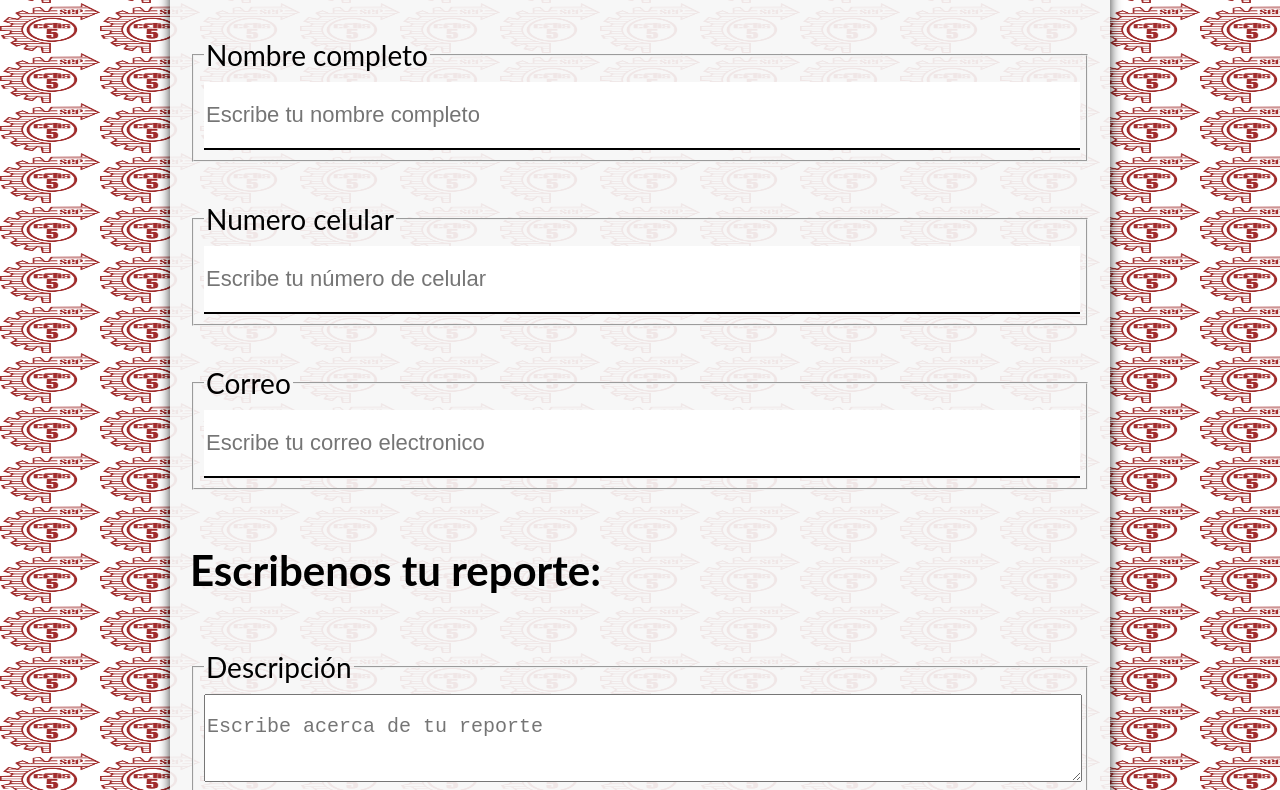
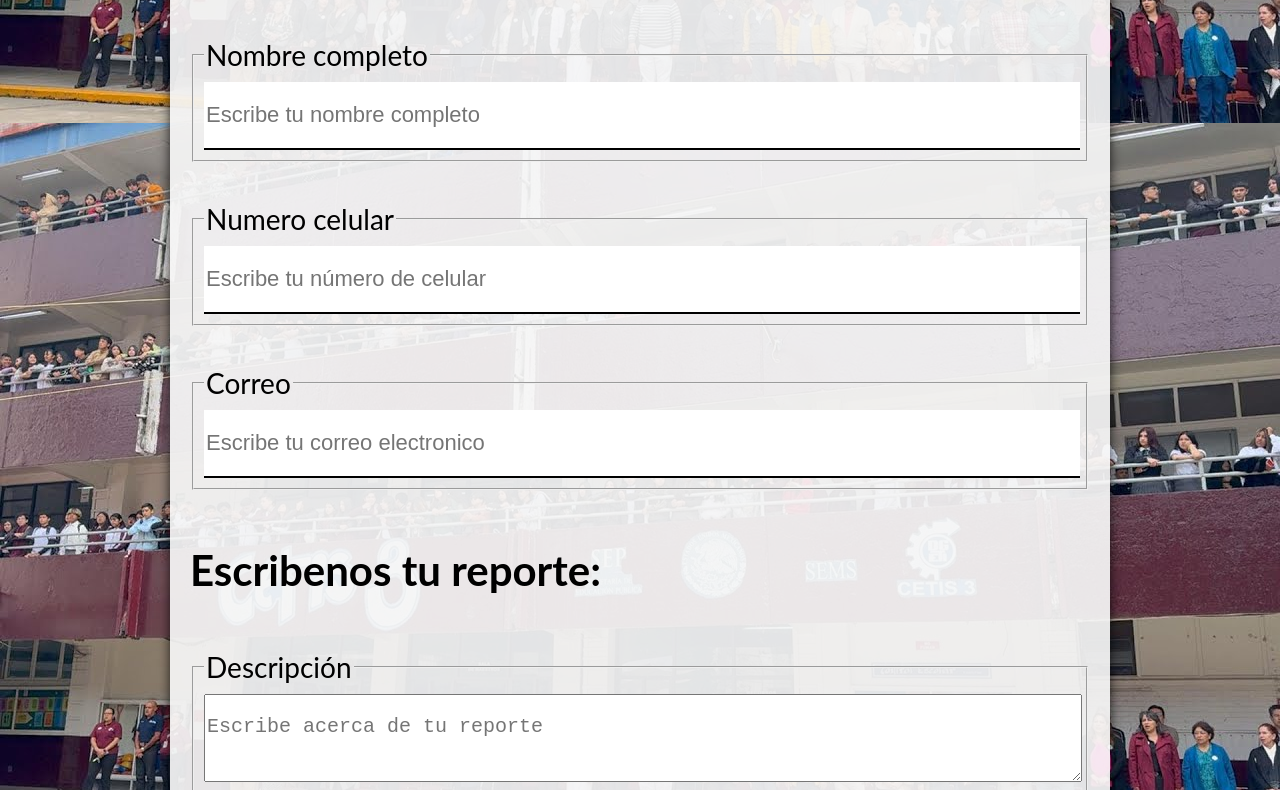
Before and after one commit to FutureCone07/Ventanilla-Virtual, a plain HTML site: page Interfaz.html in a window 1280 px wide. Shown: the part 597-1387 px from the top of the page. Drawn offline with Linux system fonts and the light colour scheme.

Commit message:
Cambio de background

```diff
--- a/Interfaz.html
+++ b/Interfaz.html
@@ -8,11 +8,11 @@
   <style>
     /* Fondo general */
     body {
-      background-image: url('logo\ cetis\ 2.png');
+      background-image: url('fondeocetis.jpg');
       font-family: 'Lato', sans-serif;
       margin: 0;
       padding: 0;
-      background-size: 100px 50px;
+      background-size: 100%;
 
 
     }
```
Also changed, not shown: fondeocetis.jpg (added), logo cetis 2.png (deleted), movimi.png (deleted).
